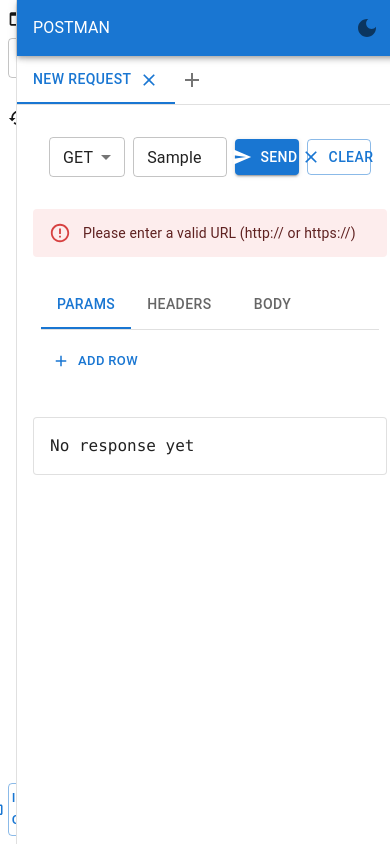
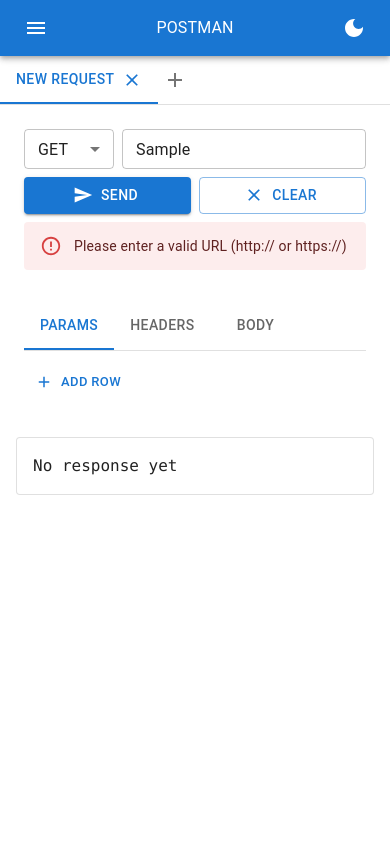
Before and after one commit to Kiarash-Sanei/WP_A2, a Next.js app: page / in a window 390 px wide. Both pictures are taken after typing "Sample" into the empty fields and a click on the button "SEND". Built offline with nearby package versions, Linux system fonts and the light colour scheme; what @mui/material-nextjs would draw is missing.

Commit message:
feat: Reponsive im mobile

```diff
--- a/app/page.tsx
+++ b/app/page.tsx
@@ -1,17 +1,29 @@
+"use client";
+
+import { useState } from "react";
+import { Box } from "@mui/material";
+import { SideBar } from "@/components/layout/SideBar";
+import { TopBar } from "@/components/layout/TopBar";
+import { TabBar } from "@/components/layout/TabBar";
 import { MainPanel } from "@/components/layout/MainPanel";
-import { SideBar } from "@/components/layout/SideBar";
-import { TabBar } from "@/components/layout/TabBar";
-import { TopBar } from "@/components/layout/TopBar";
-import { Box } from "@mui/material";
 
 export default function Home() {
+  const [sidebarOpen, setSidebarOpen] = useState(false);
+
   return (
     <Box
       sx={{ display: "flex", height: "100vh", bgcolor: "background.default" }}
     >
-      <SideBar />
-      <Box sx={{ display: "flex", flexDirection: "column", flex: 1 }}>
-        <TopBar />
+      <SideBar open={sidebarOpen} onClose={() => setSidebarOpen(false)} />
+      <Box
+        sx={{
+          display: "flex",
+          flexDirection: "column",
+          flex: 1,
+          overflow: "hidden",
+        }}
+      >
+        <TopBar onMenuClick={() => setSidebarOpen(!sidebarOpen)} />
         <TabBar />
         <MainPanel />
       </Box>
--- a/components/layout/SideBar.tsx
+++ b/components/layout/SideBar.tsx
@@ -14,6 +14,8 @@
   Divider,
   Stack,
   Chip,
+  useMediaQuery,
+  Drawer,
 } from "@mui/material";
 import {
   Delete,
@@ -24,7 +26,12 @@
 } from "@mui/icons-material";
 import { SavedRequest } from "@/types/tabs";
 
-export function SideBar() {
+type SideBarProps = {
+  open: boolean;
+  onClose: () => void;
+};
+
+export function SideBar({ open, onClose }: SideBarProps) {
   const {
     collections,
     addCollection,
@@ -37,20 +44,11 @@
   const { updateTab, activeTabId } = useTab();
   const [newName, setNewName] = useState("");
   const mounted = useHasMounted();
+  const isMobile = useMediaQuery("(max-width:600px)");
 
   if (!mounted) return null;
 
-  const loadRequest = (request: SavedRequest) => {
-    updateTab(activeTabId, {
-      url: request.url,
-      method: request.method,
-      params: request.params,
-      headers: request.headers,
-      body: request.body,
-    });
-  };
-
-  return (
+  const sidebarContent = (
     <Box
       sx={{
         width: 260,
@@ -222,4 +220,24 @@
       </Box>
     </Box>
   );
+
+  const loadRequest = (request: SavedRequest) => {
+    updateTab(activeTabId, {
+      url: request.url,
+      method: request.method,
+      params: request.params,
+      headers: request.headers,
+      body: request.body,
+    });
+  };
+
+  if (isMobile) {
+    return (
+      <Drawer open={open} onClose={onClose}>
+        {sidebarContent}
+      </Drawer>
+    );
+  }
+
+  return sidebarContent;
 }
--- a/components/layout/TopBar.tsx
+++ b/components/layout/TopBar.tsx
@@ -4,8 +4,13 @@
 import { useHasMounted } from "@/hooks/useHasMounted";
 import { AppBar, Toolbar, Typography, IconButton } from "@mui/material";
 import { DarkMode, LightMode } from "@mui/icons-material";
+import { Menu } from "@mui/icons-material";
 
-export function TopBar() {
+type TopBarProps = {
+  onMenuClick: () => void;
+};
+
+export function TopBar({ onMenuClick }: TopBarProps) {
   const { isDark, toggleTheme } = useTheme();
   const mounted = useHasMounted();
 
@@ -14,12 +19,18 @@
   return (
     <AppBar position="static">
       <Toolbar sx={{ justifyContent: "space-between" }}>
+        <IconButton
+          onClick={onMenuClick}
+          sx={{ display: { md: "none" }, color: "inherit" }}
+        >
+          <Menu />
+        </IconButton>
+
         <Typography>POSTMAN</Typography>
-        {mounted && (
-          <IconButton onClick={toggleTheme}>
-            {isDark ? <LightMode /> : <DarkMode />}
-          </IconButton>
-        )}
+
+        <IconButton onClick={toggleTheme} color="inherit">
+          {isDark ? <LightMode /> : <DarkMode />}
+        </IconButton>
       </Toolbar>
     </AppBar>
   );
--- a/components/request/UrlBar.tsx
+++ b/components/request/UrlBar.tsx
@@ -73,14 +73,15 @@
   return (
     <>
       {activeTab ? (
-        <>
-          <Box sx={{ display: "flex", gap: 1, p: 2, alignItems: "center" }}>
+        <Box sx={{ p: 1 }}>
+          <Box sx={{ display: "flex", gap: 1, mb: 1 }}>
             <Select
               size="small"
               value={activeTab.method}
-              onChange={(event) =>
-                updateTab(activeTabId, { method: event.target.value as string })
+              onChange={(e) =>
+                updateTab(activeTabId, { method: e.target.value as string })
               }
+              sx={{ minWidth: 90 }}
             >
               {METHODS.map((method) => (
                 <MenuItem key={method} value={method}>
@@ -88,29 +89,29 @@
                 </MenuItem>
               ))}
             </Select>
-
             <TextField
               size="small"
               fullWidth
               placeholder="https://api.example.com"
               value={activeTab.url}
-              onChange={(event) =>
-                updateTab(activeTabId, { url: event.target.value })
-              }
+              onChange={(e) => updateTab(activeTabId, { url: e.target.value })}
             />
+          </Box>
 
+          <Box sx={{ display: "flex", gap: 1 }}>
             <Button
+              fullWidth
               variant="contained"
               onClick={handleSend}
               startIcon={
-                isLoading ? <LoadingSpinner isLoading={isLoading} /> : <Send />
+                isLoading ? <LoadingSpinner isLoading={true} /> : <Send />
               }
               disabled={isLoading}
             >
               {isLoading ? "Sending..." : "Send"}
             </Button>
-
             <Button
+              fullWidth
               variant="outlined"
               onClick={() => clearTab(activeTabId)}
               startIcon={<Clear />}
@@ -118,8 +119,13 @@
               Clear
             </Button>
           </Box>
-          {error && <Alert severity="error">{error}</Alert>}
-        </>
+
+          {error && (
+            <Alert severity="error" sx={{ mt: 1 }}>
+              {error}
+            </Alert>
+          )}
+        </Box>
       ) : null}
     </>
   );
```
